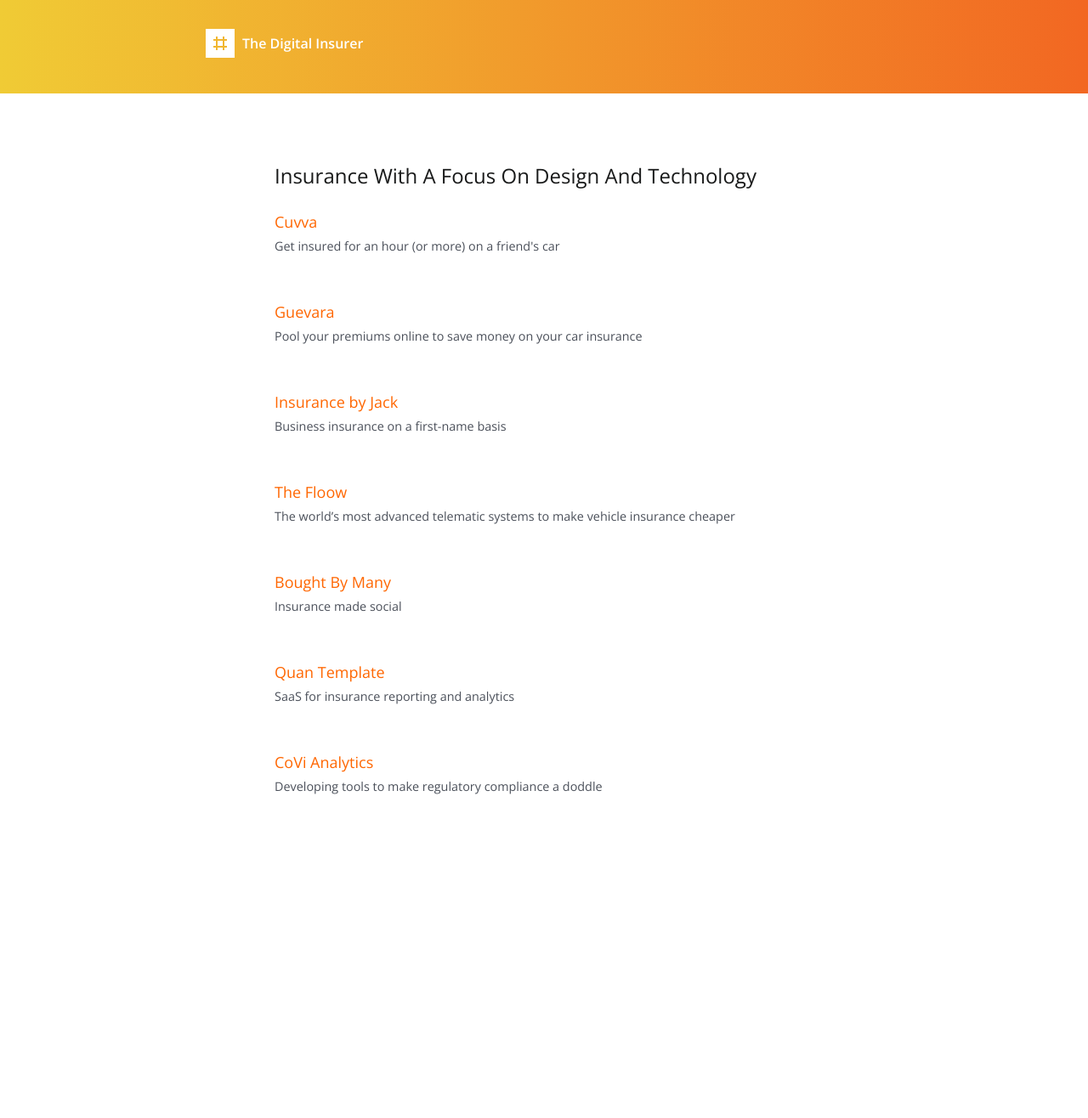
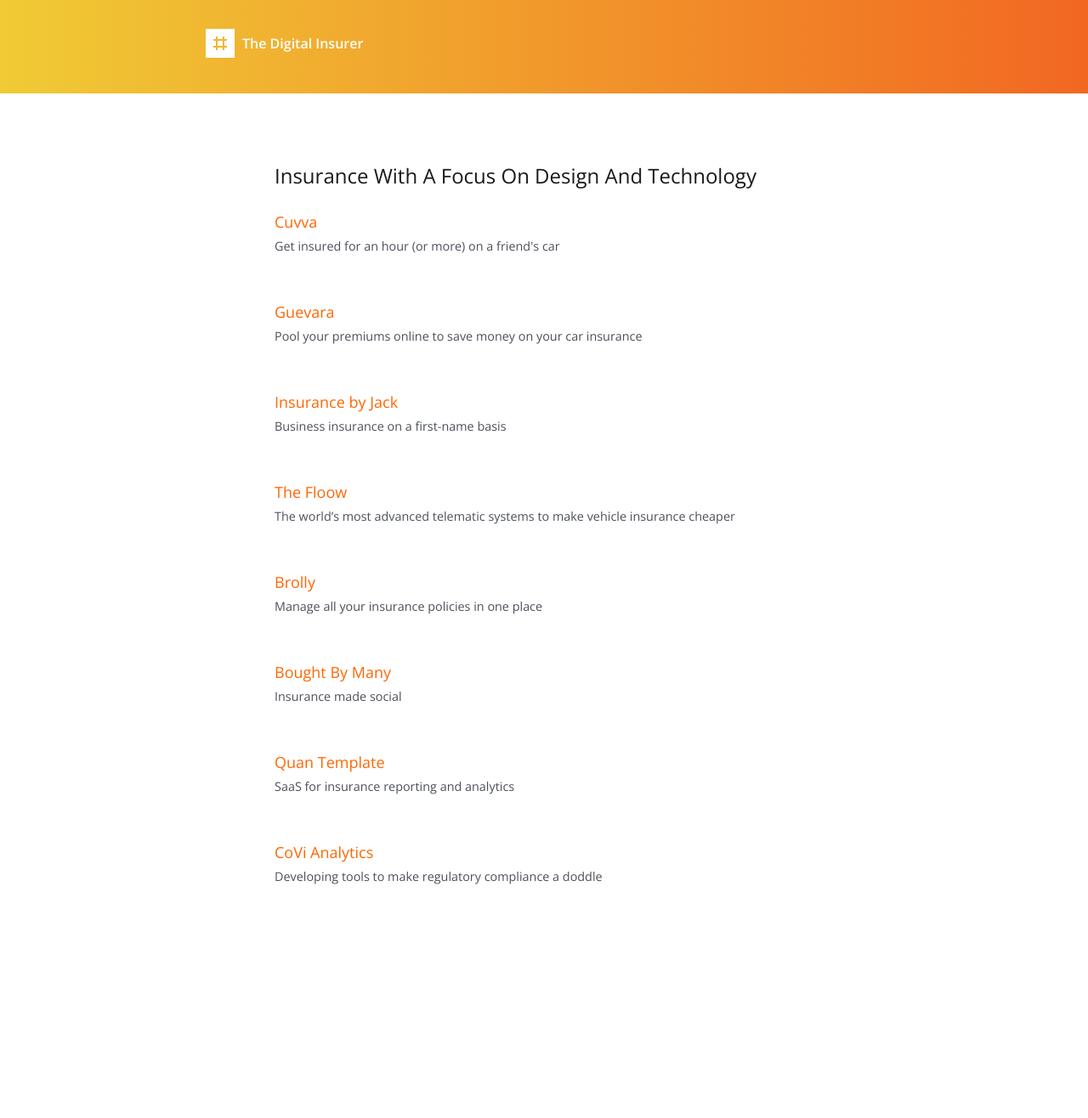
Before and after one commit to ashleybaxter/thedigitalinsurer, a Jekyll site: the page built from index.html, in a window 1280 px wide. Shown: the whole page at 85% size. Built offline with Jekyll 4.4.1, drawn with Linux system fonts in a browser that asks for light colours; before the commit the page ends 1210 px from its top, so only the background shows below that.

Commit message:
Added Brolly to companies

```diff
--- a/_data/companies.yml
+++ b/_data/companies.yml
@@ -17,6 +17,10 @@
   url: http://www.thefloow.com/
   tagline: The world’s most advanced telematic systems to make vehicle insurance cheaper
 
+- name: Brolly
+  url: https://www.heybrolly.com/
+  tagline: Manage all your insurance policies in one place
+
 - name: Bought By Many
   url: https://boughtbymany.com/
   tagline: Insurance made social
```
